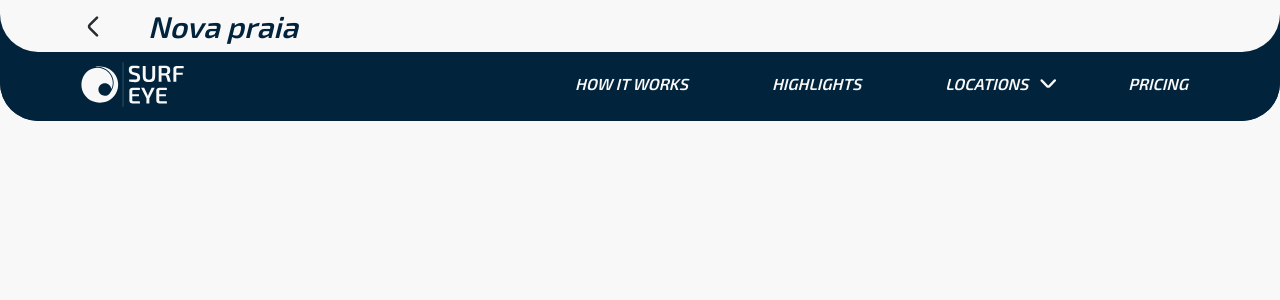
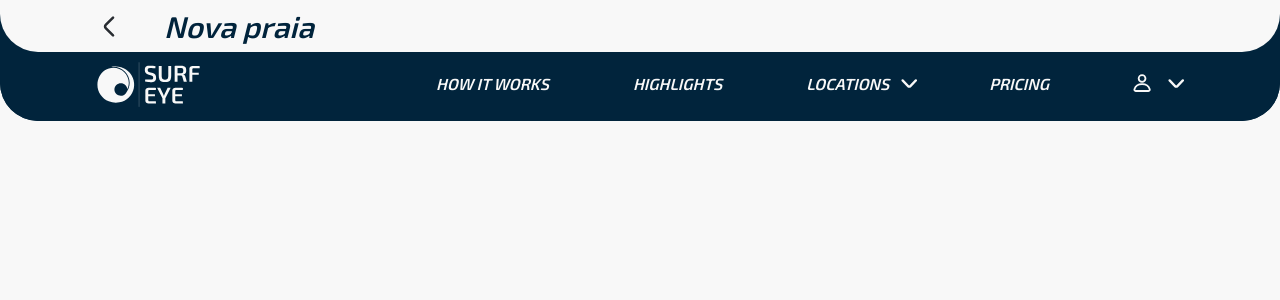
Before and after one commit to Morkachukzy/surfeye-test, a Next.js app: page / in a window 1280 px wide. Shown: the top 300 px of the page. Built offline with nearby package versions, Linux system fonts and the light colour scheme.

Commit message:
featL add navbar profile to navbar

```diff
--- a/app/_assets/icons/index.ts
+++ b/app/_assets/icons/index.ts
@@ -1,2 +1,3 @@
 export * from './chevron-down';
 export * from './chevron-left';
+export * from './user';
--- /dev/null
+++ b/app/_assets/icons/user.tsx
@@ -0,0 +1,24 @@
+export const UserIcon = () => (
+  <svg
+    xmlns="http://www.w3.org/2000/svg"
+    width="19"
+    height="19"
+    viewBox="0 0 19 19"
+    fill="none"
+  >
+    <rect
+      x="5.67188"
+      y="1.13281"
+      width="6.80554"
+      height="6.80554"
+      rx="3.40277"
+      stroke="#F8F8F8"
+      stroke-width="1.81481"
+    />
+    <path
+      d="M16.7379 15.2278C17.0404 16.1833 16.2019 17.0145 15.1996 17.0145C13.7433 17.0145 11.5402 17.0145 9.07456 17.0145C6.60894 17.0145 4.40582 17.0145 2.94953 17.0145C1.94724 17.0145 1.10871 16.1833 1.41123 15.2278C2.32677 12.3359 5.41088 10.209 9.07456 10.209C12.7382 10.209 15.8224 12.3359 16.7379 15.2278Z"
+      stroke="#F8F8F8"
+      strokeWidth="1.81481"
+    />
+  </svg>
+);
--- a/app/components/navbar/index.tsx
+++ b/app/components/navbar/index.tsx
@@ -2,20 +2,22 @@ import { ChevronLeftIcon } from '@/app/_assets/icons';
 import { AppLogo } from '@/app/_assets/vectors/logo';
 import { NavbarRoute } from './navbar-route';
 import { navbarRoutes } from './routes';
+import { NavbarProfile } from './profile';
 
 export const Navbar = () => {
   return (
     <div className="bg-brand-primary rounded-b-brand-200 overflow-hidden">
-      <div className="bg-brand-light rounded-b-brand-200 p-2 px-20 flex items-center gap-10">
+      <div className="bg-brand-light rounded-b-brand-200 p-2 px-24 flex items-center gap-10">
         <ChevronLeftIcon />
         <span className="text-3xl italic font-semibold">Nova praia</span>
       </div>
-      <div className="bg-brand-primary pb-[.875rem] pt-2 px-20 flex items-center justify-between">
+      <div className="bg-brand-primary pb-[.875rem] pt-2 px-24 flex items-center justify-between">
         <AppLogo />
         <div className="flex flex-row gap-[4.5rem] text-brand-light ">
           {navbarRoutes.map((route, index) => (
             <NavbarRoute key={index} route={route} />
           ))}
+          <NavbarProfile />
         </div>
       </div>
     </div>
--- /dev/null
+++ b/app/components/navbar/profile.tsx
@@ -0,0 +1,10 @@
+import { ChevronDownIcon, UserIcon } from '@/app/_assets/icons';
+
+export const NavbarProfile = () => {
+  return (
+    <button className="flex items-center gap-4">
+      <UserIcon />
+      <ChevronDownIcon />
+    </button>
+  );
+};
```
